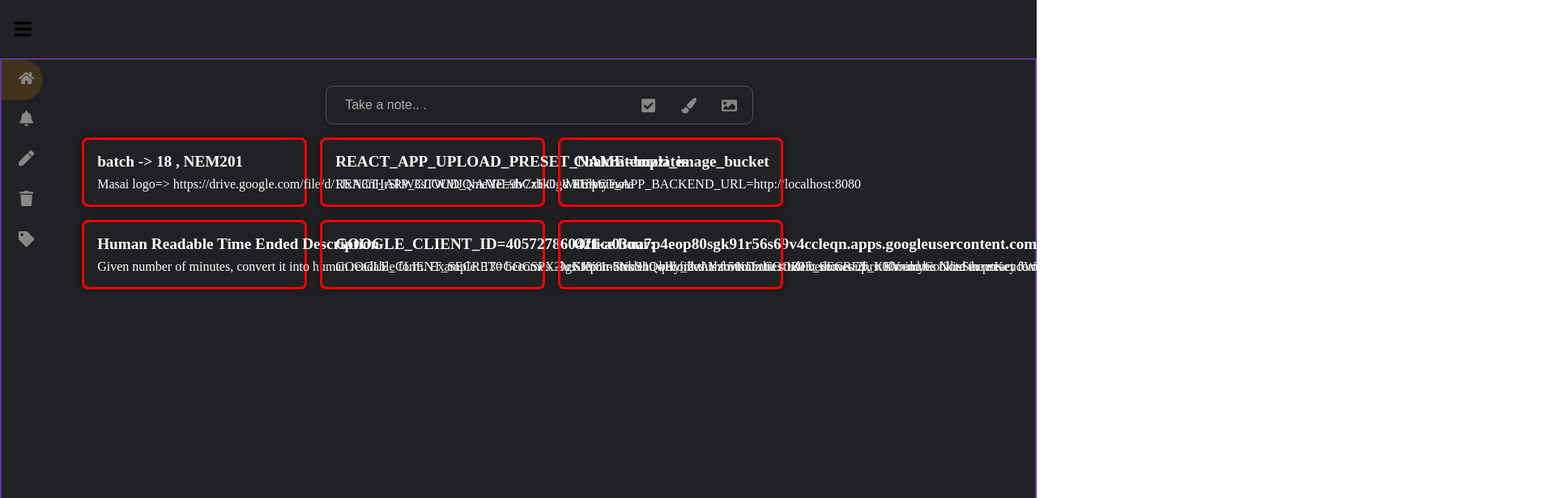
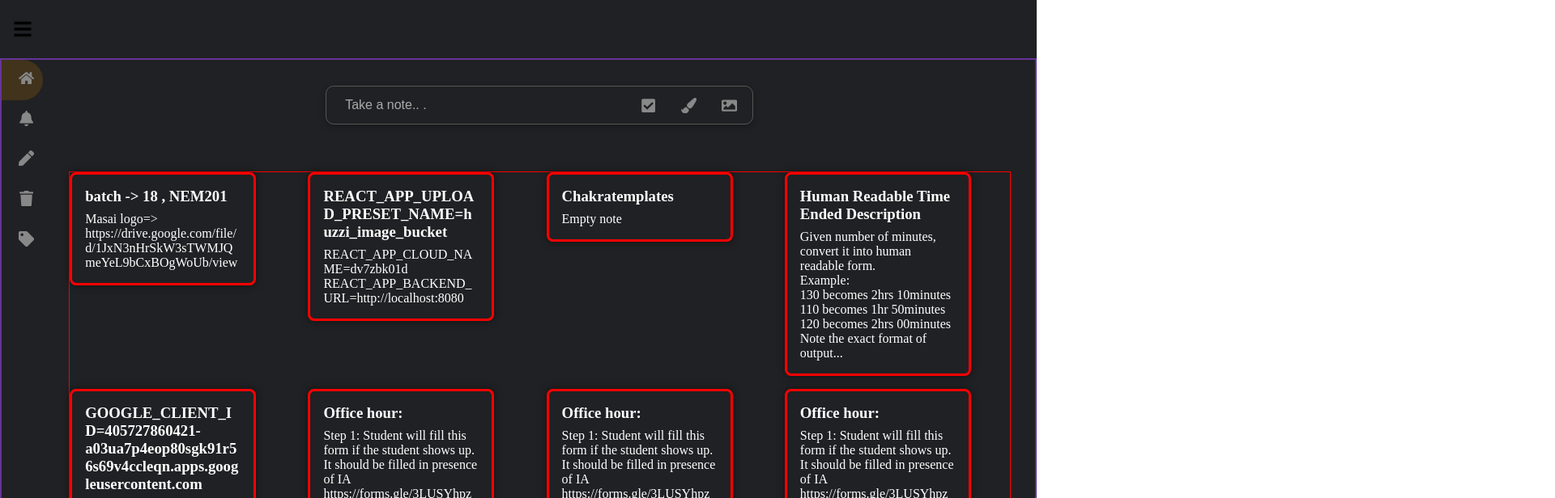
Before and after one commit to IntriguedSayan/Google-Keep-Clone, a React (Vite) app in the folder project/: page / in a window 1280 px wide. Shown: the top 616 px of the page at 81% size, 1920 px wide, since content can reach past the window. Built offline with nearby package versions, Linux system fonts and the light colour scheme.

Commit message:
feat:notes section grid layout on progress

```diff
--- a/project/src/components/NoteContainer.tsx
+++ b/project/src/components/NoteContainer.tsx
@@ -35,6 +35,16 @@ export const notes = [
       title: "Office hour:",
       content: "Step 1: Student will fill this form if the student shows up. It should be filled in presence of IA\nhttps://forms.gle/3LUSYhpzYHCRMWCF8\nStep 2: IA will fill this form if the student didn't show up (Same form as Step 1)\nhttps://forms.gle/3LUSYhpzYHCRMWCF8\nStep 3: E/C will send the feedback form to student after the office hour conduction\nStep 4: IA will share the Adhoc request form with...",
     },
+    {
+      id: 7,
+      title: "Office hour:",
+      content: "Step 1: Student will fill this form if the student shows up. It should be filled in presence of IA\nhttps://forms.gle/3LUSYhpzYHCRMWCF8\nStep 2: IA will fill this form if the student didn't show up (Same form as Step 1)\nhttps://forms.gle/3LUSYhpzYHCRMWCF8\nStep ",
+    },
+    {
+      id: 8,
+      title: "Office hour:",
+      content: "Step 1: Student will fill this form if the student shows up. It should be filled in presence of IA\nhttps://forms.gle/3LUSYhpzYHCRMWCF8\nStep ",
+    },
   ];
 
 const NoteContainer:React.FC = () => {
--- a/project/src/components/NotesContainer.css
+++ b/project/src/components/NotesContainer.css
@@ -1,6 +1,8 @@
 .notes_container {
-  display: flex;
-  flex-wrap: wrap;
-  gap: 1rem;
-  padding: 1rem;
+  width: 100%;
+  display: grid;
+  grid-template-columns: repeat(4, 1fr);
+  gap:1rem;
+  margin-top: 5%;
+  border: 1px solid red;
 }
--- a/project/src/components/SingleNote.css
+++ b/project/src/components/SingleNote.css
@@ -5,18 +5,18 @@
   padding: 1rem;
   border-radius: 0.5rem;
   box-shadow: 0 0 10px rgba(0, 0, 0, 0.5);
-  width: 15rem;
+  width: 12rem;
+  height: fit-content;
+  overflow: hidden;
+  word-wrap: break-word;
 }
 
-.single_note h3 {
+.title-note {
   margin: 0;
-  font-size: 1.2rem;
-  white-space: nowrap;
-  text-overflow: ellipsis;
 }
 
 .single_note p {
   margin: 0.5rem 0 0;
-  white-space: nowrap;
+  white-space: pre-wrap;
   text-overflow: ellipsis;
 }
--- a/project/src/components/SingleNote.tsx
+++ b/project/src/components/SingleNote.tsx
@@ -10,7 +10,7 @@ interface SingleNoteProps {
 const SingleNote:React.FC<SingleNoteProps> = ({title, content}) => {
   return (
     <div className='single_note'>
-        <h3>{title}</h3>
+        <h3 className='title-note'>{title}</h3>
         <p>{content}</p>
     </div>
   )
```
